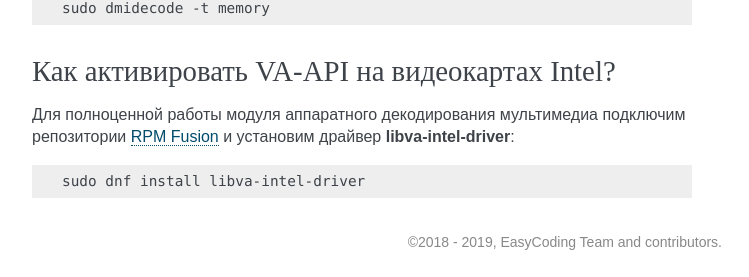
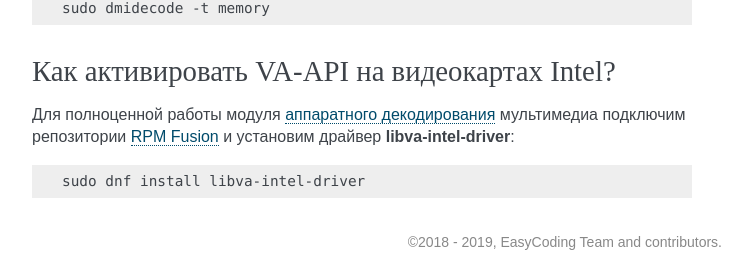
Before and after one commit to RussianFedora/FAQ, a Sphinx documentation site: the page built from source/hardware.rst, in a window 1280 px wide and 900 px high, scrolled down 21293 px. Shown: the part 620-897 px from the top of the window, without its empty margins (388-1137 px from the left). Built offline with Sphinx 7.4.7, drawn with Linux system fonts in a browser that asks for light colours; part of the change alters nothing that is shown.

```diff
--- a/source/hardware.rst
+++ b/source/hardware.rst
@@ -1210,7 +1210,7 @@ ICC профиль можно получить либо на сайте прои
 Как активировать VA-API на видеокартах Intel?
 ================================================
 
-Для полноценной работы модуля аппаратного декодирования мультимедиа подключим репозитории :ref:`RPM Fusion <rpmfusion>` и установим драйвер **libva-intel-driver**:
+Для полноценной работы модуля :ref:`аппаратного декодирования <video-hwaccel>` мультимедиа подключим репозитории :ref:`RPM Fusion <rpmfusion>` и установим драйвер **libva-intel-driver**:
 
 .. code-block:: text
 
```
